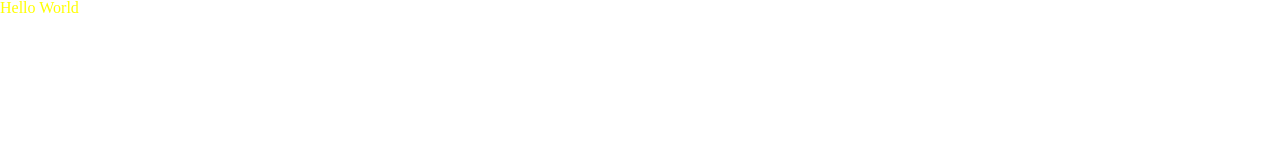
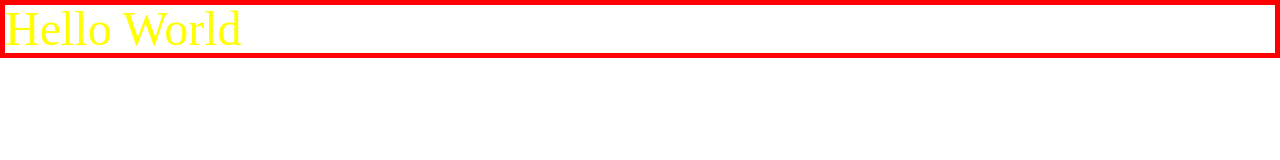
Before and after one commit to GegaLotishvili/lecture-5-tbc-2, a plain HTML site: page index.html in a window 1280 px wide. Drawn offline with Linux system fonts and the light colour scheme.

Commit message:
update css color
css color border font size

```diff
--- a/css/style.css
+++ b/css/style.css
@@ -1,3 +1,5 @@
 h2 {
 	color: yellow;
+	font-size: 48px;
+	border: 5px solid red;
 }
```
